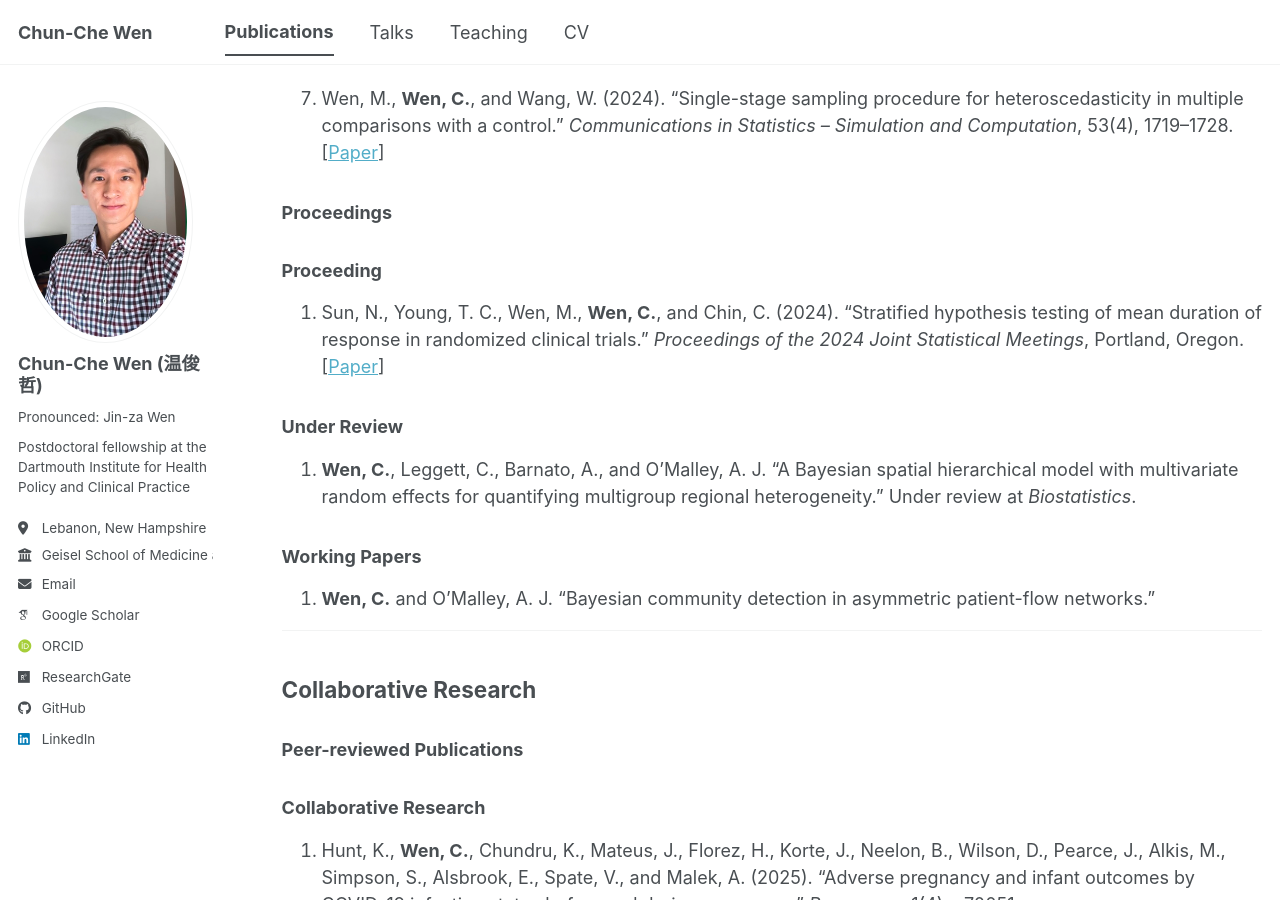
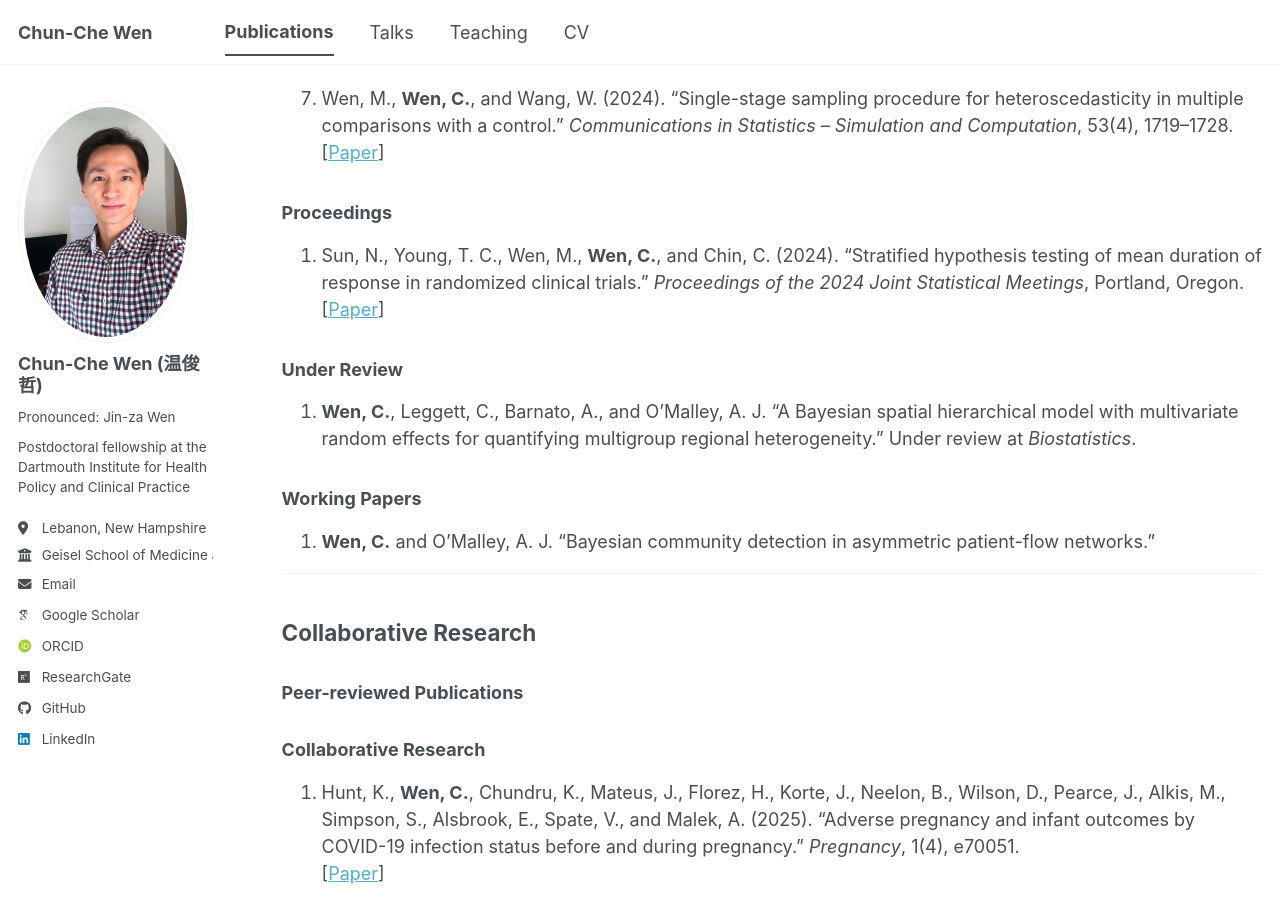
Before and after one commit to chunchewen/chunchewen, a Jekyll site: the page built from _pages/publications.md, in a window 1280 px wide and 900 px high, scrolled down 953 px. Built offline with Jekyll 4.4.1, drawn with Linux system fonts in a browser that asks for light colours; some web fonts are replaced; a script bundle is joined from its source files by our own code; library files that are not in the unit come from our copies.

Commit message:
Update publications.md

```diff
--- a/_pages/publications.md
+++ b/_pages/publications.md
@@ -32,8 +32,6 @@ author_profile: true
 [[Paper](https://doi.org/10.1080/03610918.2022.2053863)]
 
 ### Proceedings
-
-### Proceeding
 
 1. Sun, N., Young, T. C., Wen, M., **Wen, C.**, and Chin, C. (2024). "Stratified hypothesis testing of mean duration of response in randomized clinical trials." *Proceedings of the 2024 Joint Statistical Meetings*, Portland, Oregon.<br>
 [[Paper](https://doi.org/10.5281/zenodo.13896753)]
```
